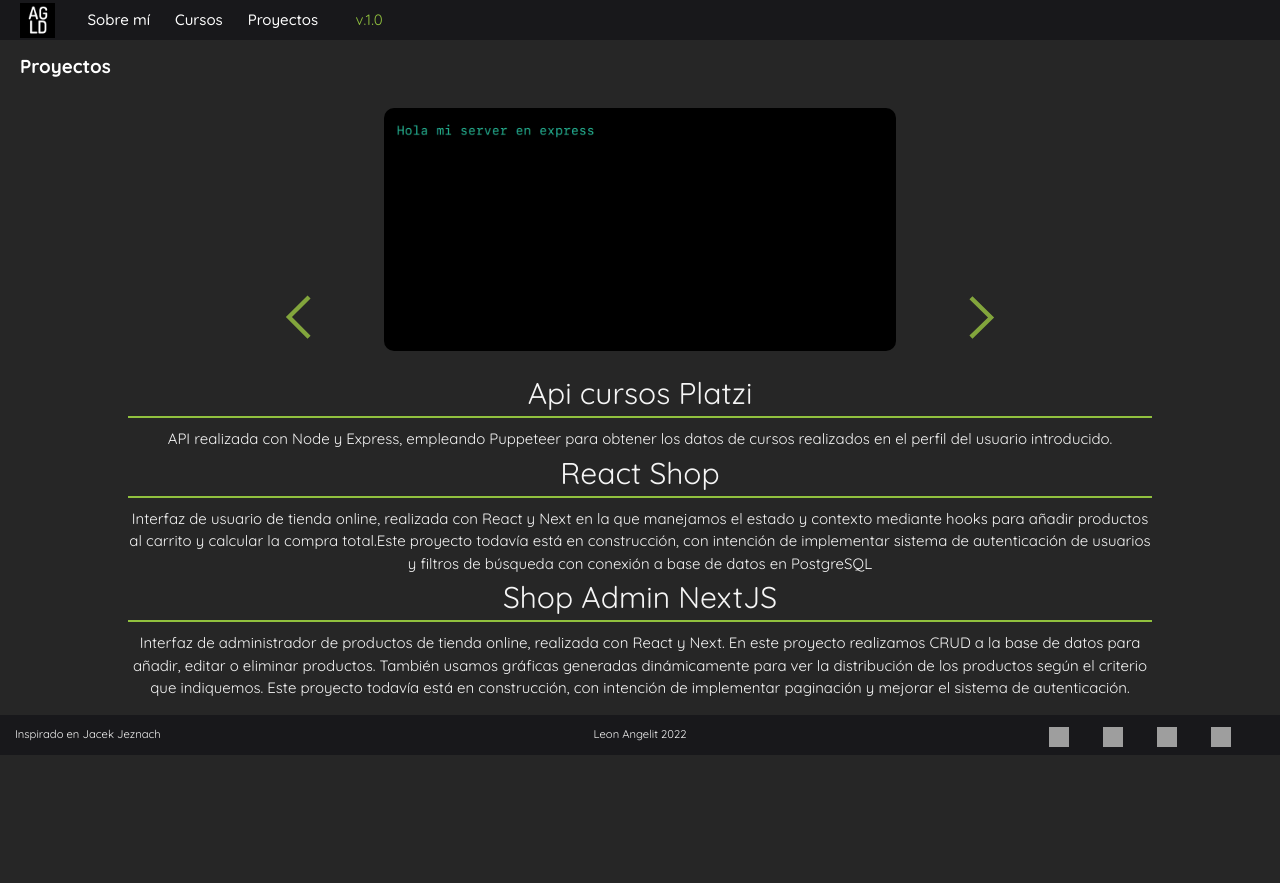
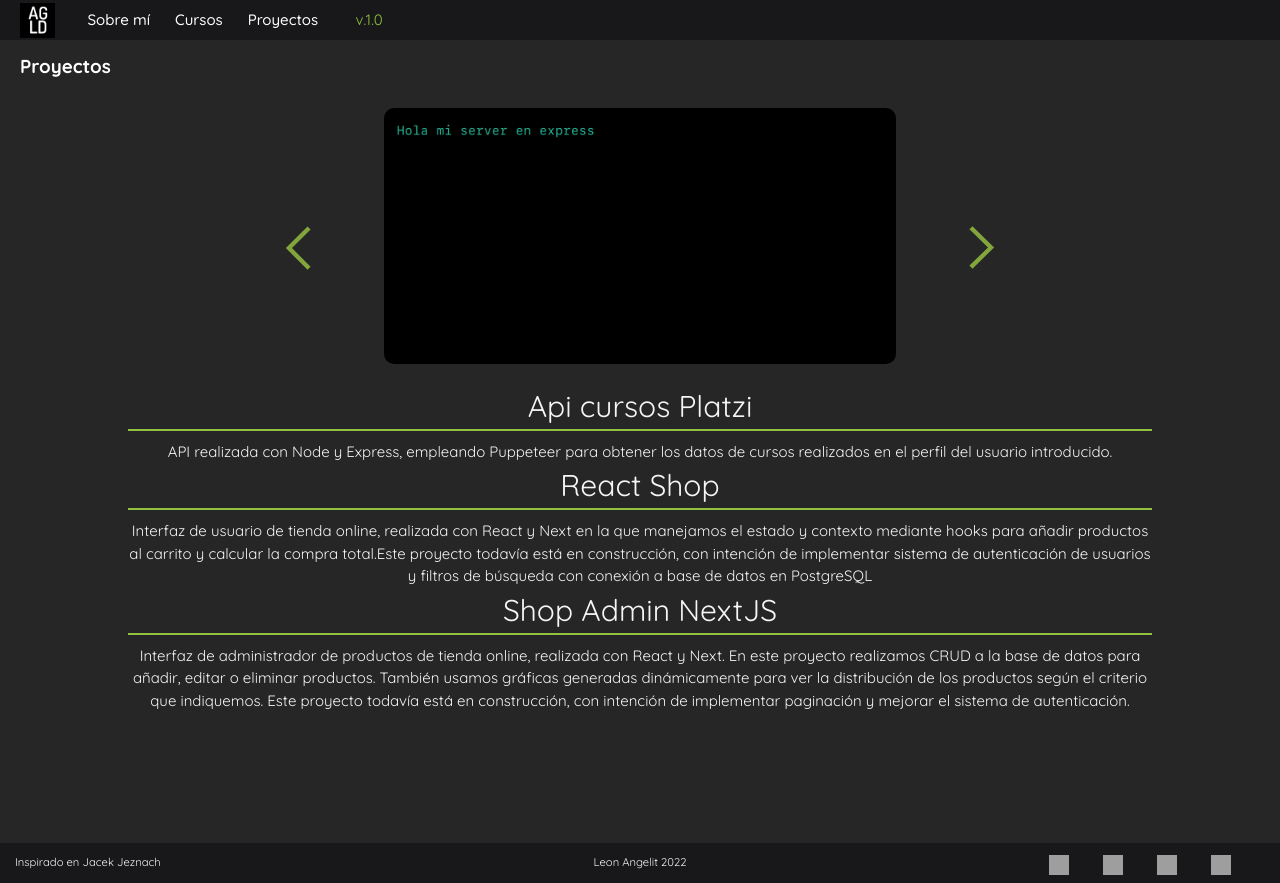
Before and after one commit to LeonAngelit/portfolio, a Next.js app: page /proyectos in a window 1280 px wide. Before the commit the page ends 800 px from the top, so only its background shows below. Built offline with nearby package versions, Linux system fonts and the light colour scheme; grey boxes are pictures that could not be loaded; a web font is replaced by a local one.

Commit message:
media queries

```diff
--- a/src/styles/Projects.module.scss
+++ b/src/styles/Projects.module.scss
@@ -2,7 +2,6 @@
     position: relative;
     display: flex;
     flex-direction: column;
-    height: 74vh;
   }
 
   .works_container{
@@ -131,6 +130,30 @@
   }
 
 
+  @media (max-width: 500px){
+    .works{
+      height: 80vh;
+    }
+  }
+
+  @media (min-width: 500px), (max-width: 800px) {
+    .works{
+      height: 85vh;
+    }
+    }
+
+  @media(min-width: 800px){
+    .works{
+      height: 90vh;
+    }
+    .left, .right{
+      top:15%;
+    }
+
+
+
+  }
+
   @media (max-height: 500px){
     .works_container{
       height:35vw;
```
